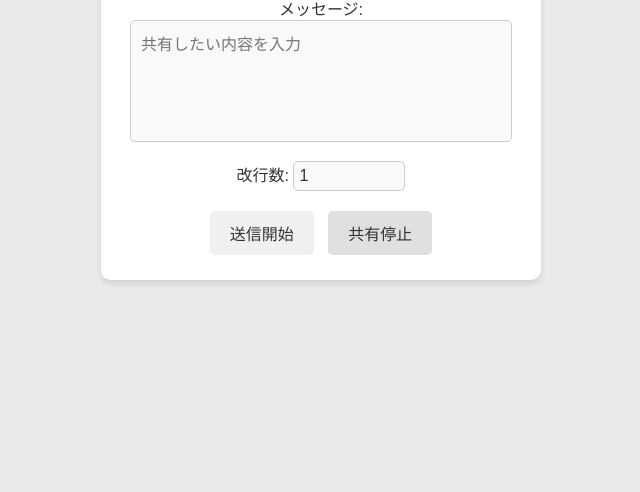
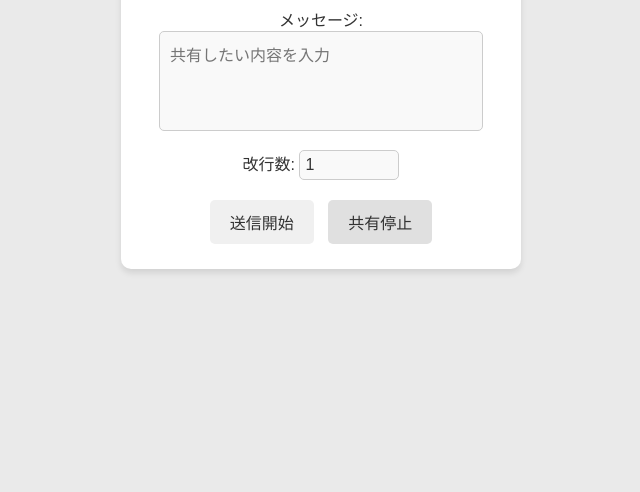
Before and after one commit to hakurantools/line-tool, a plain HTML site: page index.html in a window 1280 px wide. Shown: the part 308-800 px from the top of the page, without its empty margins (319-959 px from the left). Drawn offline with Linux system fonts and the light colour scheme.

Commit message:
Update style.css

```diff
--- a/style.css
+++ b/style.css
@@ -9,6 +9,7 @@ body {
   justify-content: center;
   align-items: center;
   height: 100vh;
+  box-sizing: border-box; /* 全要素のボックスサイズを調整 */
 }
 
 /* コンテナ */
@@ -20,6 +21,7 @@ body {
   box-shadow: 0 4px 6px rgba(0, 0, 0, 0.1); /* わずかな影 */
   width: 90%;
   max-width: 400px;
+  box-sizing: border-box; /* ボックスサイズを調整 */
 }
 
 /* タイトル */
@@ -41,6 +43,7 @@ textarea {
   resize: none;
   background-color: #f9f9f9; /* 明るい灰色背景 */
   color: #333; /* 濃いグレー文字 */
+  box-sizing: border-box; /* サイズ調整 */
 }
 
 /* 数値入力 */
@@ -53,6 +56,7 @@ input[type="number"] {
   border-radius: 5px;
   background-color: #f9f9f9; /* 明るい灰色背景 */
   color: #333; /* 濃いグレー文字 */
+  box-sizing: border-box; /* サイズ調整 */
 }
 
 /* ボタン */
@@ -63,7 +67,8 @@ button {
   border-radius: 5px;
   cursor: pointer;
   margin: 5px;
-  transition: background-color 0.2s, color 0.2s;
+  transition: background-color 0.2s, color 0.2s; /* スムーズな変化 */
+  box-sizing: border-box; /* サイズ調整 */
 }
 
 /* 送信開始ボタン */
```
